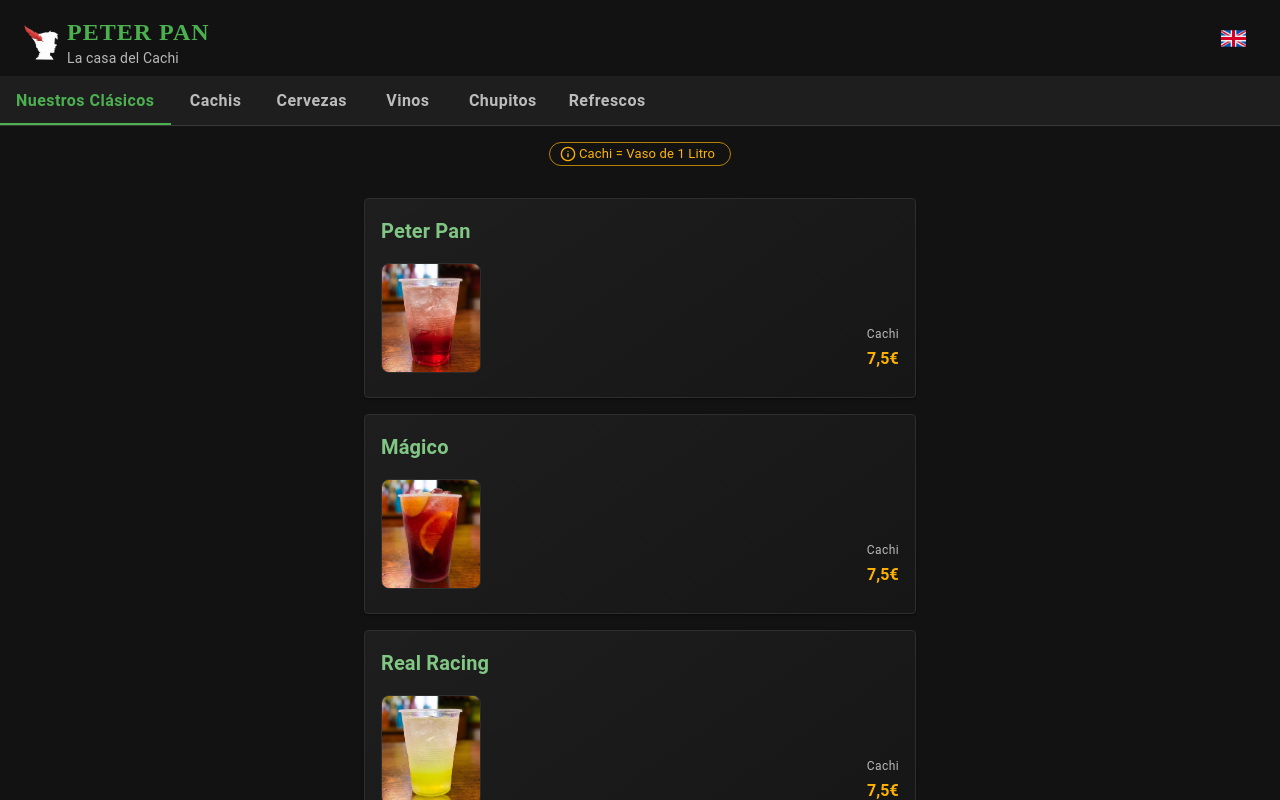
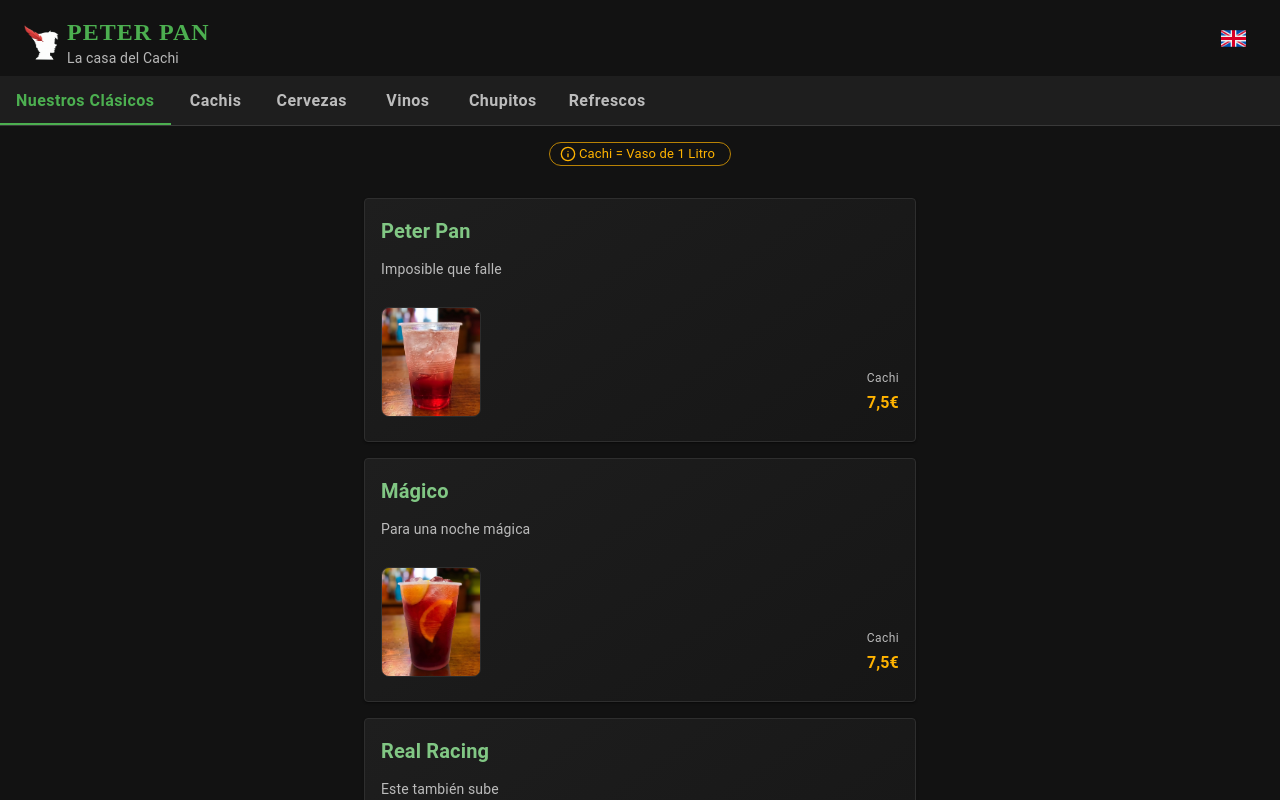
Before and after one commit to andr-33/peter-pan-menu-digital, a React (Vite) app: page / in a window 1280 px wide. Built offline with nearby package versions, Linux system fonts and the light colour scheme.

Commit message:
Adding a new description

```diff
--- a/src/components/ClassicsPanel.tsx
+++ b/src/components/ClassicsPanel.tsx
@@ -12,12 +12,12 @@ export default function ClassicsPanel({ lang }: ClassicsPanelProps) {
       {menuData.clasicos.map((item) => (
         <Card key={item.id} sx={{ mb: 2, background: 'linear-gradient(145deg, #1e1e1e 0%, #161616 100%)', border: '1px solid #2e2e2e' }}>
           <CardContent sx={{ display: 'flex', flexDirection: 'column' }}>
-            <Typography variant="h6" color="primary.light" sx={{ mb: 2 }}>
+            <Typography variant="h6" color="primary.light" sx={{ mb: 1 }}>
               {item.name[lang]}
             </Typography>
-            {/*<Typography variant="body2" color="text.secondary" sx={{ mt: 0.5, mb: 1, minHeight: '40px' }}>
+            <Typography variant="body2" color="text.secondary" sx={{ mt: 0.5, mb: 1, minHeight: '40px' }}>
               {item.description[lang]}
-            </Typography>*/}
+            </Typography>
             <Box sx={{ display: 'flex', flexGrow: 1, flexDirection: 'row', alignItems: 'end', justifyContent: 'end' }}>
               {item.image && (
                 <Box sx={{ display: 'flex', flexGrow: 1, justifyContent: 'start' }}>
--- a/src/data/menuData.ts
+++ b/src/data/menuData.ts
@@ -12,6 +12,7 @@ export interface ClassicItem {
   id: string;
   name: MultilingualString;
   description: MultilingualString;
+  mix: MultilingualString;
   priceCopa?: string;
   priceCachi: string;
   image?: string;
@@ -57,56 +58,64 @@ export const menuData: MenuData = {
     {
       id: 'c1',
       name: { es: 'Peter Pan', en: 'Peter Pan' },
-      description: { es: 'Licor de manzana y melocotón, Vodka, Granadina y Kas limón', en: 'Apple and peach liqueur, Vodka, Grenadine and lemon soda' },
+      description: { es: 'Imposible que falle', en: 'Impossible to fail' },
+      mix: { es: 'Licor de manzana y melocotón, Vodka, Granadina y Kas limón', en: 'Apple and peach liqueur, Vodka, Grenadine and lemon soda' },
       priceCachi: '7,5',
       image: '/cachis/peter-pan.jpg'
     },
     {
       id: 'c2',
       name: { es: 'Mágico', en: 'Magic' },
-      description: { es: 'Vino, Wisky, Licor de melocotón, Vermut blanco y rojo, azúcar y Kas naranja', en: 'Wine, Whisky, Peach liqueur, white and red Vermouth, sugar and orange soda' },
+      description: { es: 'Para una noche mágica', en: 'For a magical night' },
+      mix: { es: 'Vino, Wisky, Licor de melocotón, Vermut blanco y rojo, azúcar y Kas naranja', en: 'Wine, Whisky, Peach liqueur, white and red Vermouth, sugar and orange soda' },
       priceCachi: '7,5',
       image: '/cachis/magico.jpg'
     },
     {
       id: 'c3',
       name: { es: 'Real Racing', en: 'Real Racing' },
-      description: { es: 'Licor de manzana, Ginebra, Kiwi y 7Up', en: 'Apple liqueur, Gin, Kiwi and 7Up' },
+      description: { es: 'Este también sube', en: 'This also goes up' },
+      mix: { es: 'Licor de manzana, Ginebra, Kiwi y 7Up', en: 'Apple liqueur, Gin, Kiwi and 7Up' },
       priceCachi: '7,5',
       image: '/cachis/real-racing.jpg'
     },
     {
       id: 'c4',
       name: { es: 'Sexo en la playa', en: 'Sex on the beach' },
-      description: { es: 'Licor de melocotón, Malibu y zumo de piña', en: 'Peach liqueur, Malibu and pineapple juice' },
+      description: { es: 'Lo mejor para verano', en: 'The best for summer' },
+      mix: { es: 'Licor de melocotón, Malibu y zumo de piña', en: 'Peach liqueur, Malibu and pineapple juice' },
       priceCachi: '7,5',
       image: '/cachis/sexo.jpg'
     },
     {
       id: 'c5',
       name: { es: 'Sexo en el Peter', en: 'Sex on the Peter' },
-      description: { es: 'Vodka, Malibu y zumo de piña', en: 'Vodka, Malibu and pineapple juice' },
+      description: { es: 'Como en la playa, pero más atrevido', en: 'Like on the beach, but more daring' },
+      mix: { es: 'Vodka, Malibu y zumo de piña', en: 'Vodka, Malibu and pineapple juice' },
       priceCachi: '7,5',
       image: '/cachis/sexo.jpg'
     },
     {
       id: 'c6',
       name: { es: 'Orgasmo de limon', en: 'Orgasm lemon' },
-      description: { es: 'Licor de manzana, Tropical Blue y Kas limón', en: 'Apple liqueur, Tropical Blue and lemon soda' },
+      description: { es: 'Uno no es suficiente', en: 'One is not enough' },
+      mix: { es: 'Licor de manzana, Tropical Blue y Kas limón', en: 'Apple liqueur, Tropical Blue and lemon soda' },
       priceCachi: '7,5',
       image: '/cachis/orgasmo-limon.jpg'
     },
     {
       id: 'c7',
       name: { es: 'Orgasmo de naranja', en: 'Orgasm orange' },
-      description: { es: 'Licor de melocotón, Tropical Blue y Kas naranja', en: 'Peach liqueur, Tropical Blue and orange soda' },
+      description: { es: 'Uno no es suficiente', en: 'One is not enough' },
+      mix: { es: 'Licor de melocotón, Tropical Blue y Kas naranja', en: 'Peach liqueur, Tropical Blue and orange soda' },
       priceCachi: '7,5',
       image: '/cachis/orgasmo-naranja.jpg'
     },
     {
       id: 'c8',
       name: { es: 'Mojito Clásico', en: 'Mojito Classic' },
-      description: { es: 'Rodajas de limon, hierbabuena, Ron blanco, azúcar y 7Up.', en: 'Lime slices, mint, white rum, sugar and 7Up.' },
+      description: { es: 'El caribe en tu mano', en: 'The Caribbean in your hand' },
+      mix: { es: 'Rodajas de limon, hierbabuena, Ron blanco, azúcar y 7Up.', en: 'Lime slices, mint, white rum, sugar and 7Up.' },
       priceCopa: '7,5',
       priceCachi: '9,5'
     }
--- a/src/theme/theme.ts
+++ b/src/theme/theme.ts
@@ -1,16 +1,15 @@
 import { createTheme } from '@mui/material';
 
-// Configuración del Tema de Material UI (Modo oscuro, acentos verdes de Peter Pan)
 export const theme = createTheme({
   palette: {
     mode: 'dark',
     primary: {
-      main: '#4caf50', // Verde clásico
+      main: '#4caf50',
       light: '#81c784',
       dark: '#388e3c',
     },
     secondary: {
-      main: '#ffb300', // Dorado Campanilla (Tinkerbell dust)
+      main: '#ffb300',
     },
     background: {
       default: '#121212', // Fondo oscuro moderno
```
Also changed, not shown: 1 other file (tests, documents, lock files or other folders).
